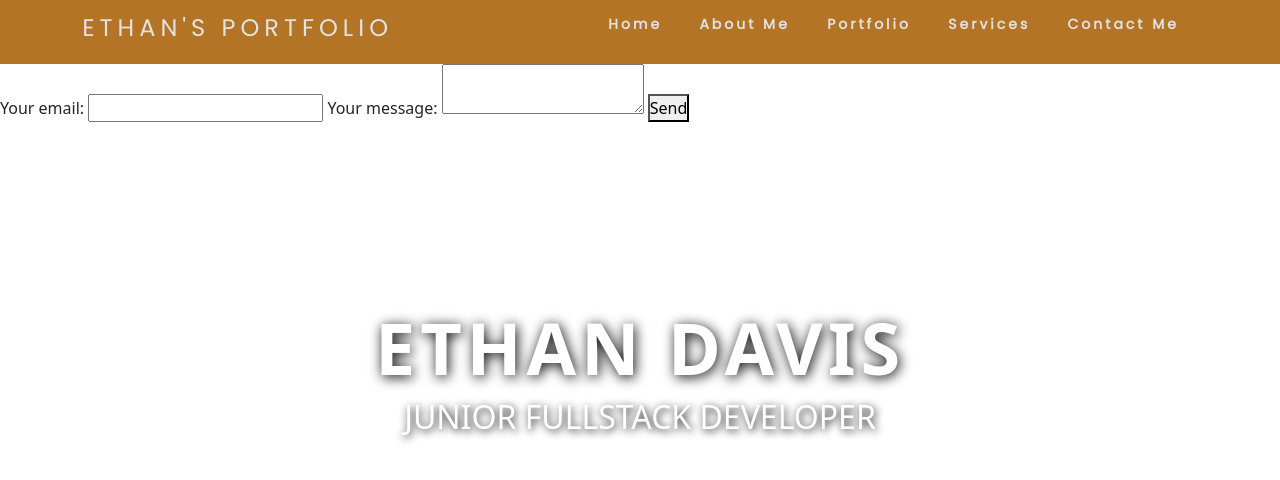
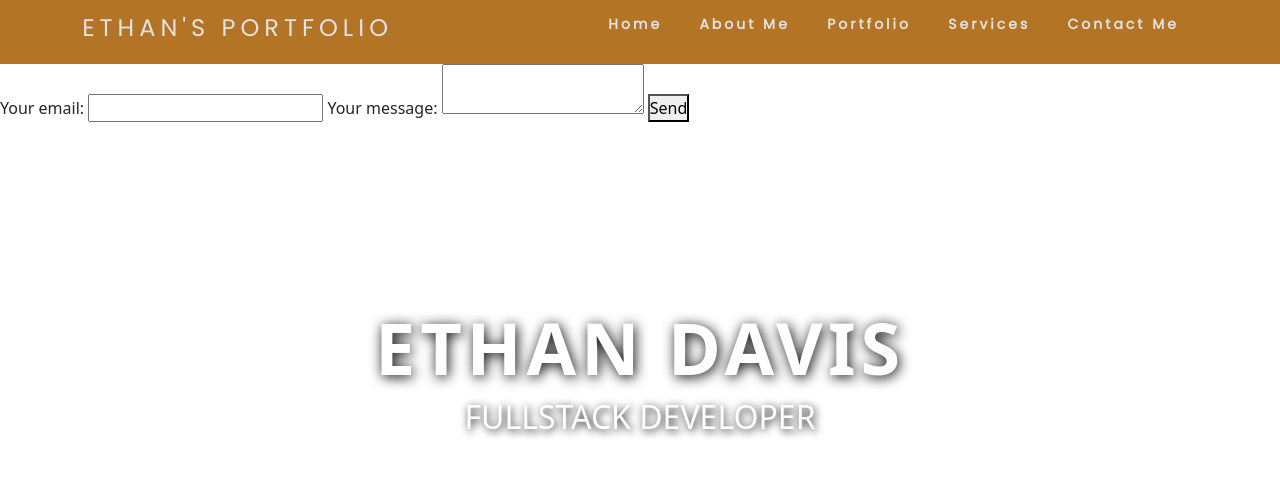
Before and after one commit to ethanmd103/Portfolio, a plain HTML site: page index.html in a window 1280 px wide. Drawn offline with nearby package versions, Linux system fonts and the light colour scheme.

Commit message:
Commit again

```diff
--- a/index.html
+++ b/index.html
@@ -35,7 +35,7 @@
 
     <div class="caption text-center">
         <h1> Ethan Davis </h1>
-        <h3> Junior FullStack Developer </h3>
+        <h3> FullStack Developer </h3>
     </div>
 
 
```
